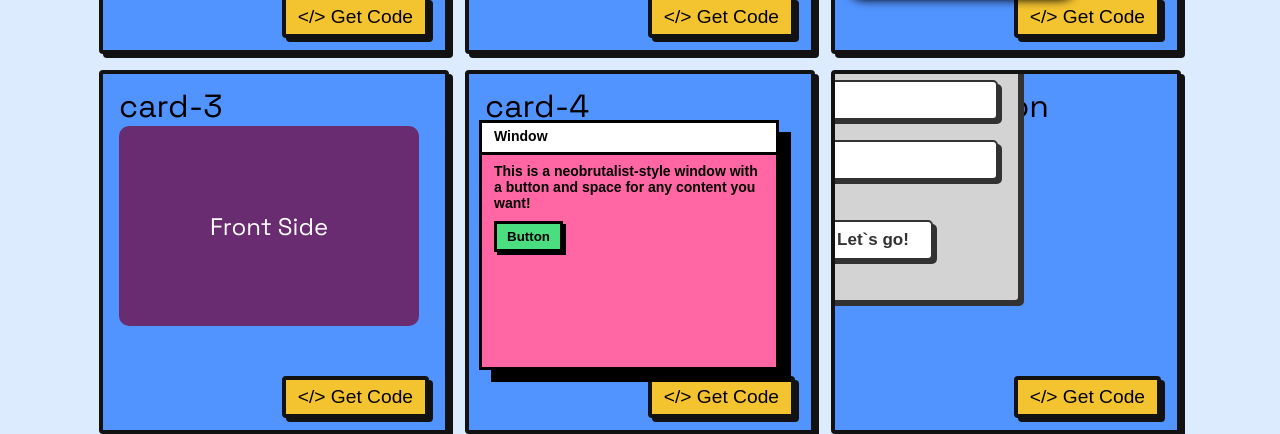
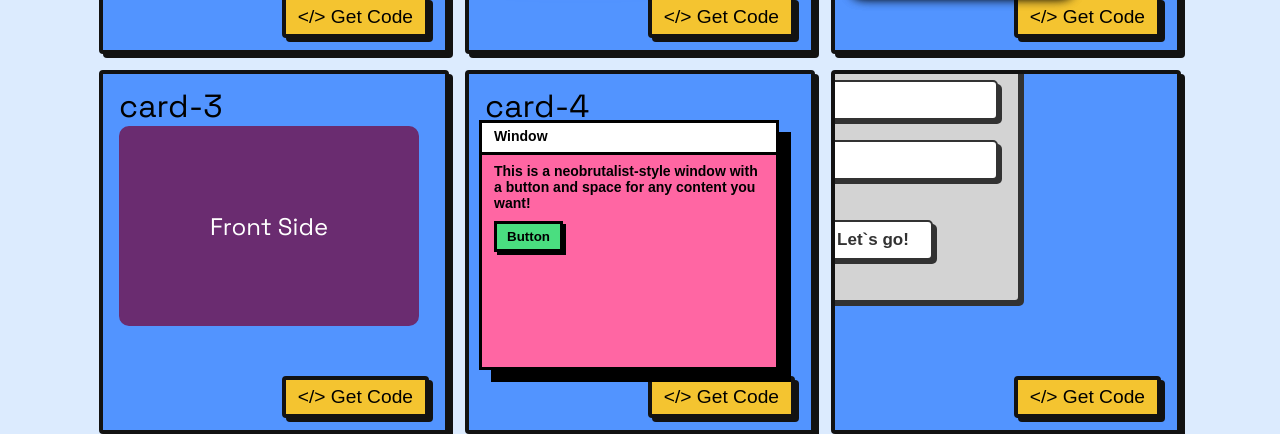
Before and after one commit to yusef-codes10/soniq, a Vue app: page /search in a window 1280 px wide. Shown: the part 461-895 px from the top of the page. Built offline with nearby package versions, Linux system fonts and the light colour scheme.

Commit message:
fixed the issue

```diff
--- a/src/data/forms.js
+++ b/src/data/forms.js
@@ -7,8 +7,8 @@ import { markRaw } from 'vue'
 const forms = [
   {
     id: 1,
-    name: 'Retro Button',
-    slug: 'retro-button',
+    name: 'Retro Form',
+    slug: 'retro-form',
     component: markRaw(RetroForm),
     source: RetroFormSource,
   },
--- a/src/views/DetailsView.vue
+++ b/src/views/DetailsView.vue
@@ -14,7 +14,7 @@ import { componentsStore } from '@/stores/componentStore.js'
 const myStore = componentsStore()
 
 const card = computed(() => {
-  const cards = [...myStore.buttonsArray, ...myStore.cardsArray]
+  const cards = [...myStore.buttonsArray, ...myStore.cardsArray, ...myStore.formsArray]
   return cards.find((el) => el.slug === props.slug)
 })
 
```
